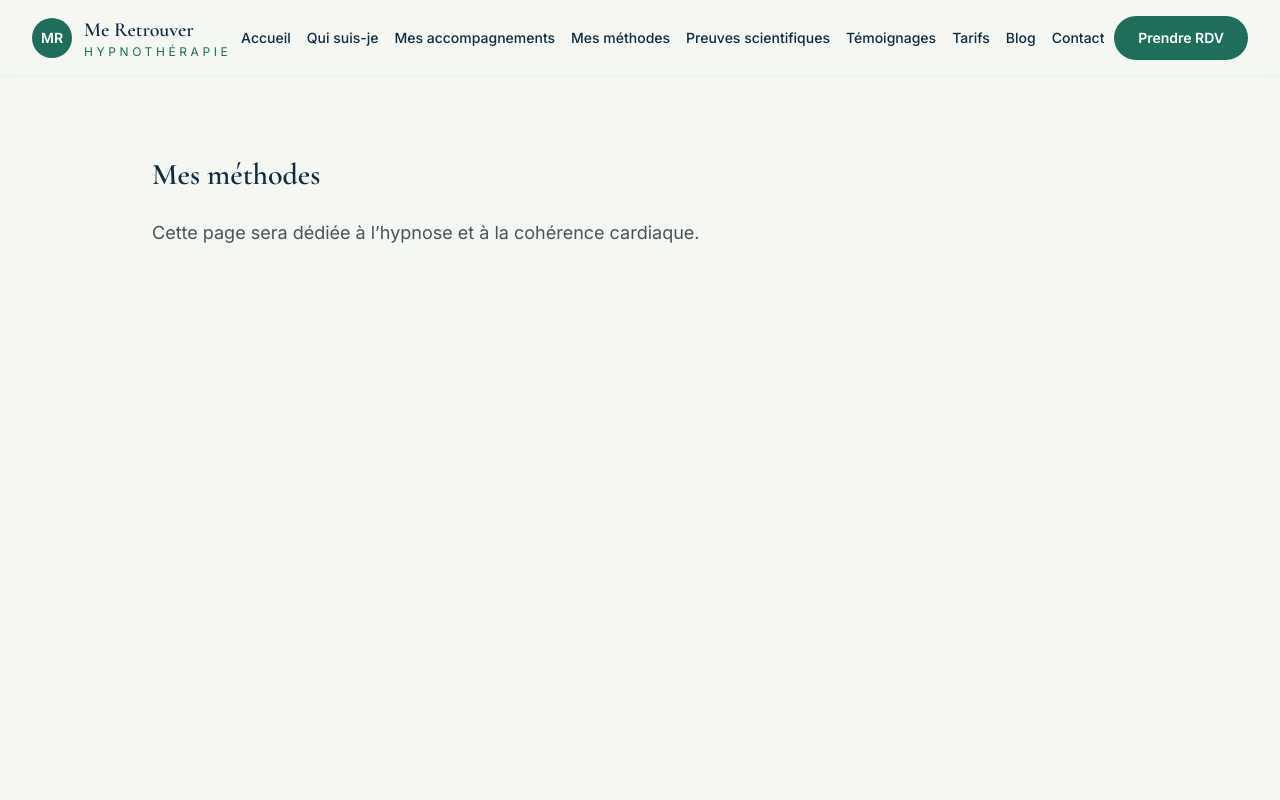
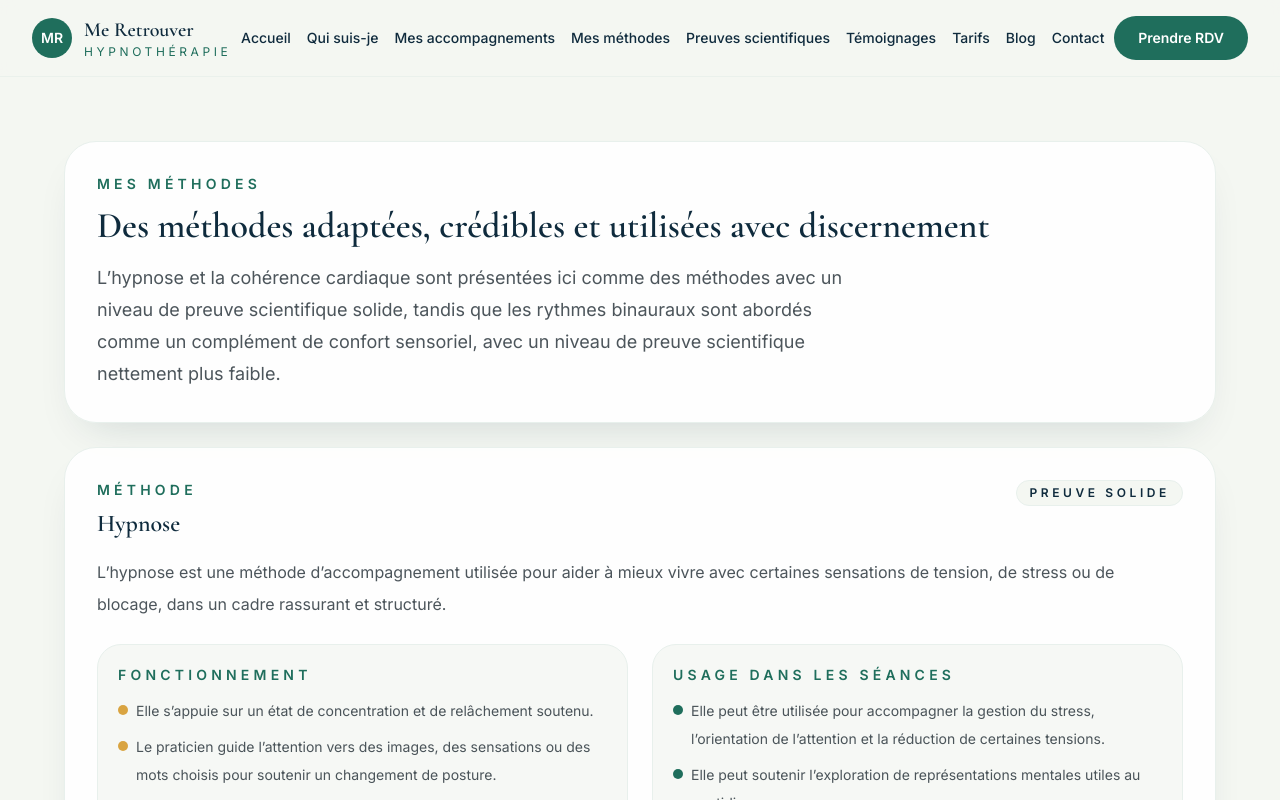
Before and after one commit to ssivadier/MeRetrouver, a Next.js app: page /methodes in a window 1280 px wide. Shown: the top 800 px of the page. Built offline with nearby package versions, Linux system fonts and the light colour scheme.

Commit message:
Add methods page with evidence-based framing

```diff
--- a/app/methodes/page.tsx
+++ b/app/methodes/page.tsx
@@ -1,10 +1,73 @@
+import { MethodSection } from '@/components/methods/MethodSection';
+
+const methods = [
+  {
+    title: 'Hypnose',
+    summary:
+      'L’hypnose est une méthode d’accompagnement utilisée pour aider à mieux vivre avec certaines sensations de tension, de stress ou de blocage, dans un cadre rassurant et structuré.',
+    howItWorks: [
+      'Elle s’appuie sur un état de concentration et de relâchement soutenu.',
+      'Le praticien guide l’attention vers des images, des sensations ou des mots choisis pour soutenir un changement de posture.',
+      'Elle favorise un accès plus conscient aux ressources internes de la personne.',
+    ],
+    uses: [
+      'Elle peut être utilisée pour accompagner la gestion du stress, l’orientation de l’attention et la réduction de certaines tensions.',
+      'Elle peut soutenir l’exploration de représentations mentales utiles au quotidien.',
+      'Elle s’inscrit dans un accompagnement global, avec une posture respectueuse du rythme de la personne.',
+    ],
+    evidence: 'preuve solide',
+  },
+  {
+    title: 'Cohérence cardiaque',
+    summary:
+      'La cohérence cardiaque est une méthode simple, fondée sur des exercices de respiration et de régulation du rythme cardiaque, souvent utilisée pour aider à mieux vivre avec le stress au quotidien.',
+    howItWorks: [
+      'Elle repose sur une respiration lente et régulière, associée à une attention portée au souffle.',
+      'L’objectif est d’aider à moduler le rythme cardiaque et le niveau de tension perçu.',
+      'Elle s’appuie sur des principes de régulation physiologique bien connus et largement utilisés.',
+    ],
+    uses: [
+      'Elle peut être intégrée dans les séances pour stabiliser l’état de la personne.',
+      'Elle peut être proposée comme une ressource à réutiliser à domicile entre les séances.',
+      'Elle s’inscrit dans une logique d’aide à mieux vivre avec les tensions et les réactions de stress.',
+    ],
+    evidence: 'preuve solide',
+  },
+  {
+    title: 'Rythmes binauraux',
+    summary:
+      'Les rythmes binauraux sont un complément de confort sensoriel, parfois utilisé pour créer une ambiance plus calme ou plus soutenue pendant l’accompagnement, mais leur niveau de preuve scientifique est plus faible que pour l’hypnose ou la cohérence cardiaque.',
+    howItWorks: [
+      'Ils reposent sur l’exposition à des stimulations auditives légèrement différentes entre les deux oreilles.',
+      'L’idée est de proposer une expérience auditive douce, souvent perçue comme apaisante.',
+      'Ils ne constituent pas un pilier central de l’accompagnement, mais un support possible de confort.',
+    ],
+    uses: [
+      'Ils peuvent accompagner un moment de détente en début ou en fin de séance.',
+      'Ils peuvent servir de support sensoriel, selon l’envie et la sensibilité de la personne.',
+      'Ils sont utilisés avec prudence et sans en faire une promesse de résultats à fort niveau de preuve.',
+    ],
+    evidence: 'preuve plus limitée',
+  },
+];
+
 export default function MethodesPage() {
   return (
-    <main className="mx-auto flex min-h-screen max-w-5xl flex-col gap-6 px-6 py-20">
-      <h1 className="font-display text-3xl font-semibold text-brand-deep">Mes méthodes</h1>
-      <p className="max-w-2xl text-lg leading-8 text-brand-ink/80">
-        Cette page sera dédiée à l’hypnose et à la cohérence cardiaque.
-      </p>
+    <main className="min-h-screen bg-brand-paper px-4 py-10 sm:px-6 lg:px-8 lg:py-16">
+      <div className="mx-auto flex max-w-6xl flex-col gap-6">
+        <section className="rounded-[2rem] border border-brand-mist bg-white/90 p-8 shadow-soft">
+          <p className="text-sm font-semibold uppercase tracking-[0.3em] text-brand-emerald">Mes méthodes</p>
+          <h1 className="mt-3 font-display text-3xl font-semibold text-brand-deep sm:text-4xl">
+            Des méthodes adaptées, crédibles et utilisées avec discernement
+          </h1>
+          <p className="mt-4 max-w-3xl text-lg leading-8 text-brand-ink/80">
+            L’hypnose et la cohérence cardiaque sont présentées ici comme des méthodes avec un niveau de preuve scientifique solide, tandis que les rythmes binauraux sont abordés comme un complément de confort sensoriel, avec un niveau de preuve scientifique nettement plus faible.
+          </p>
+        </section>
+        {methods.map((method) => (
+          <MethodSection key={method.title} {...method} />
+        ))}
+      </div>
     </main>
   );
 }
--- /dev/null
+++ b/components/methods/MethodSection.tsx
@@ -0,0 +1,50 @@
+type MethodSectionProps = {
+  title: string;
+  summary: string;
+  howItWorks: string[];
+  uses: string[];
+  evidence?: string;
+};
+
+export function MethodSection({ title, summary, howItWorks, uses, evidence }: MethodSectionProps) {
+  return (
+    <section className="rounded-[2rem] border border-brand-mist bg-white/90 p-8 shadow-soft">
+      <div className="flex flex-wrap items-start justify-between gap-4">
+        <div>
+          <p className="text-sm font-semibold uppercase tracking-[0.3em] text-brand-emerald">Méthode</p>
+          <h2 className="mt-2 font-display text-2xl font-semibold text-brand-deep">{title}</h2>
+        </div>
+        {evidence ? (
+          <span className="rounded-full border border-brand-mist bg-brand-paper px-3 py-1 text-xs font-semibold uppercase tracking-[0.3em] text-brand-deep">
+            {evidence}
+          </span>
+        ) : null}
+      </div>
+      <p className="mt-4 text-base leading-8 text-brand-ink/80">{summary}</p>
+      <div className="mt-6 grid gap-6 lg:grid-cols-2">
+        <div className="rounded-2xl border border-brand-mist bg-brand-paper/70 p-5">
+          <h3 className="text-sm font-semibold uppercase tracking-[0.3em] text-brand-emerald">Fonctionnement</h3>
+          <ul className="mt-3 space-y-2 text-sm leading-7 text-brand-ink/80">
+            {howItWorks.map((item) => (
+              <li key={item} className="flex items-start gap-2">
+                <span className="mt-2 h-2.5 w-2.5 shrink-0 rounded-full bg-brand-gold" />
+                <span>{item}</span>
+              </li>
+            ))}
+          </ul>
+        </div>
+        <div className="rounded-2xl border border-brand-mist bg-brand-paper/70 p-5">
+          <h3 className="text-sm font-semibold uppercase tracking-[0.3em] text-brand-emerald">Usage dans les séances</h3>
+          <ul className="mt-3 space-y-2 text-sm leading-7 text-brand-ink/80">
+            {uses.map((item) => (
+              <li key={item} className="flex items-start gap-2">
+                <span className="mt-2 h-2.5 w-2.5 shrink-0 rounded-full bg-brand-emerald" />
+                <span>{item}</span>
+              </li>
+            ))}
+          </ul>
+        </div>
+      </div>
+    </section>
+  );
+}
```
Also changed, not shown: 1 other file (tests, documents, lock files or other folders).
